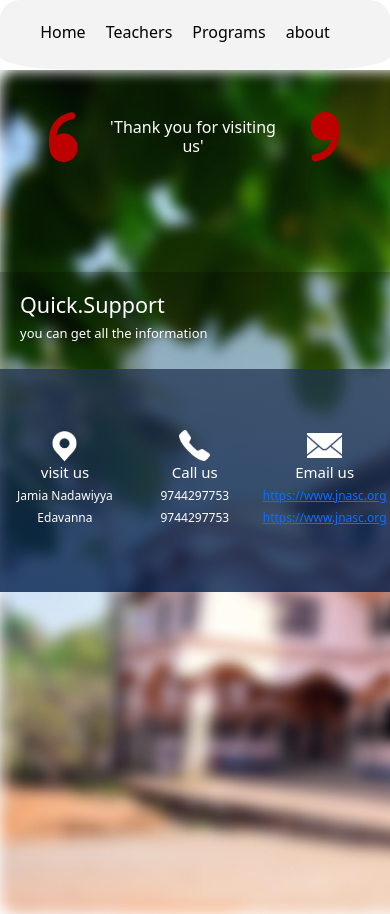
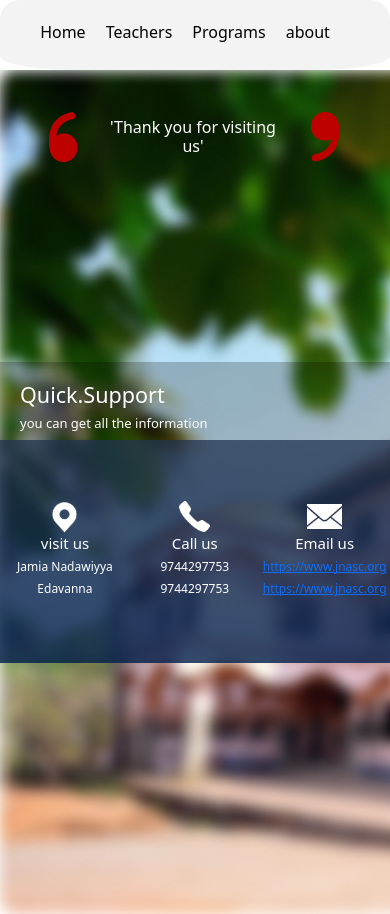
Before and after one commit to azeekk/bca-department, a React (Vite) app in the folder frontend/: page /about in a window 390 px wide. Built offline with nearby package versions, Linux system fonts and the light colour scheme.

Commit message:
footer redesigned

```diff
--- a/frontend/src/Components/Footer/Footer.css
+++ b/frontend/src/Components/Footer/Footer.css
@@ -120,4 +120,9 @@
     background-size: cover;
     background-repeat: no-repeat;
   }
+  .quicksupport {
+    background-color: #00000038;
+    padding-bottom: 1px;
+    margin-top: 158px;
+  }
 }
```
